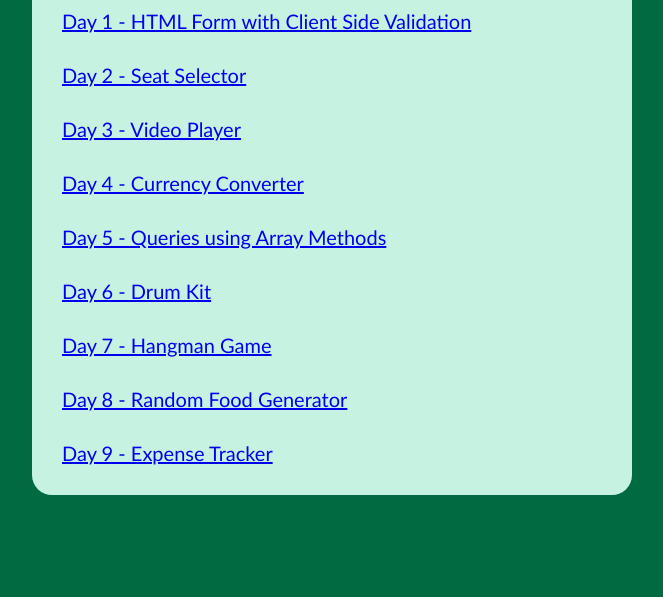
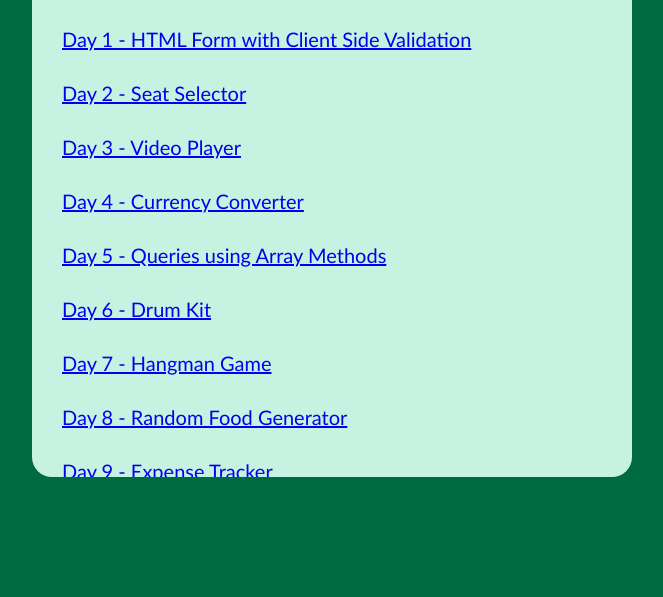
Before and after one commit to urwah1248/10-Days-10-Projects, a plain HTML site: page index.html in a window 1280 px wide. Shown: the part 203-800 px from the top of the page, without its empty margins (308-971 px from the left). Drawn offline with Linux system fonts and the light colour scheme.

Commit message:
responsive homepage

```diff
--- a/style.css
+++ b/style.css
@@ -9,6 +9,10 @@ body{
     align-items: center;
     display: flex;
     justify-content: center;
+}
+ul{
+    max-height: 60vh;
+    overflow-y: scroll;
 }
 li{
     margin: 30px;
@@ -33,7 +37,27 @@ h1{
     overflow: hidden;
 }
 
+::-webkit-scrollbar {
+    width: 5px;
+  }
+
+  /* Track */
+  ::-webkit-scrollbar-track {
+    background: #f1f1f1;
+  }
+
+  /* Handle */
+  ::-webkit-scrollbar-thumb {
+    background: rgb(0, 84, 3);
+    border-radius: 3px;
+  }
+
 @media(max-width:650px){
+
+    ul{
+        max-height: 100%;
+        overflow-y: scroll;
+    }
     .container{
         width: 100%;
         border-radius: 0;
```
